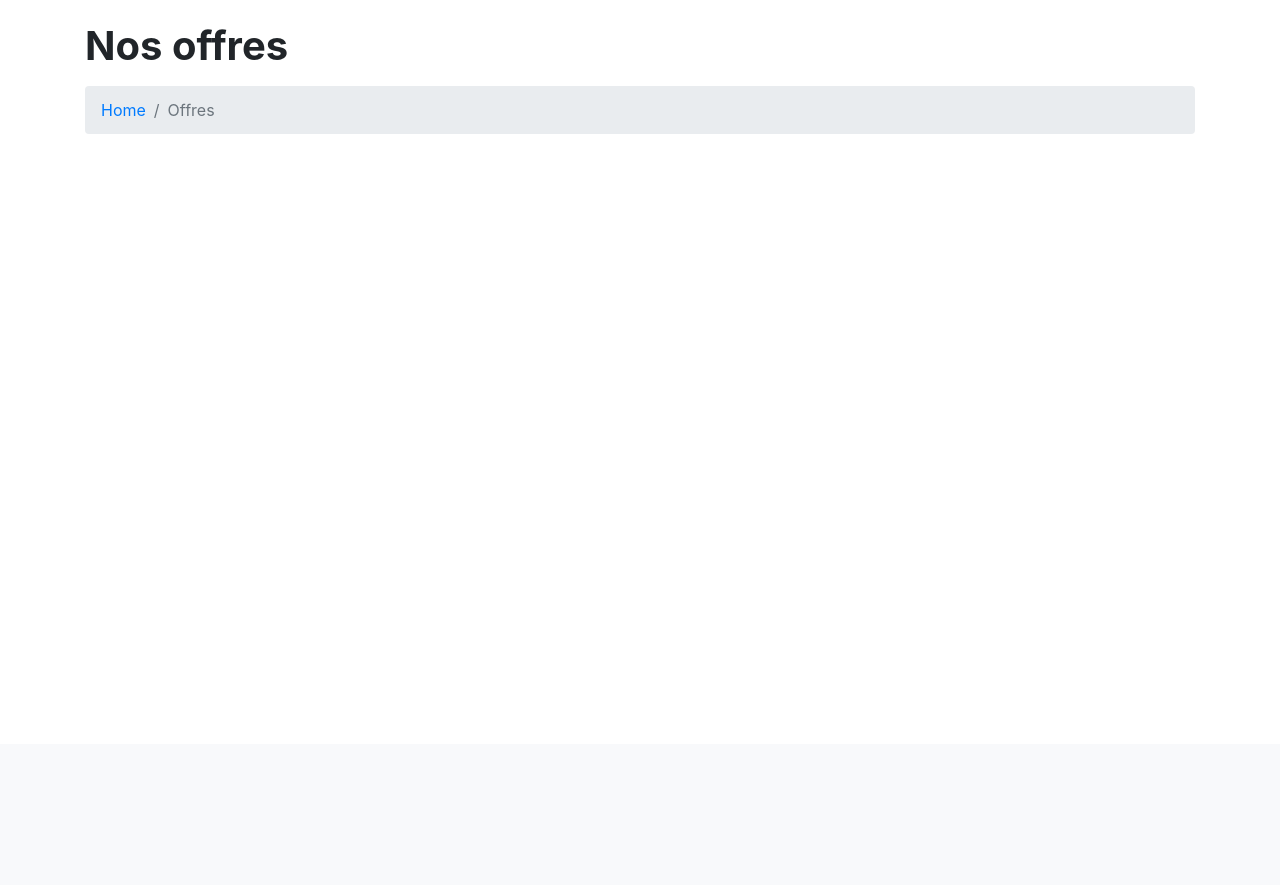
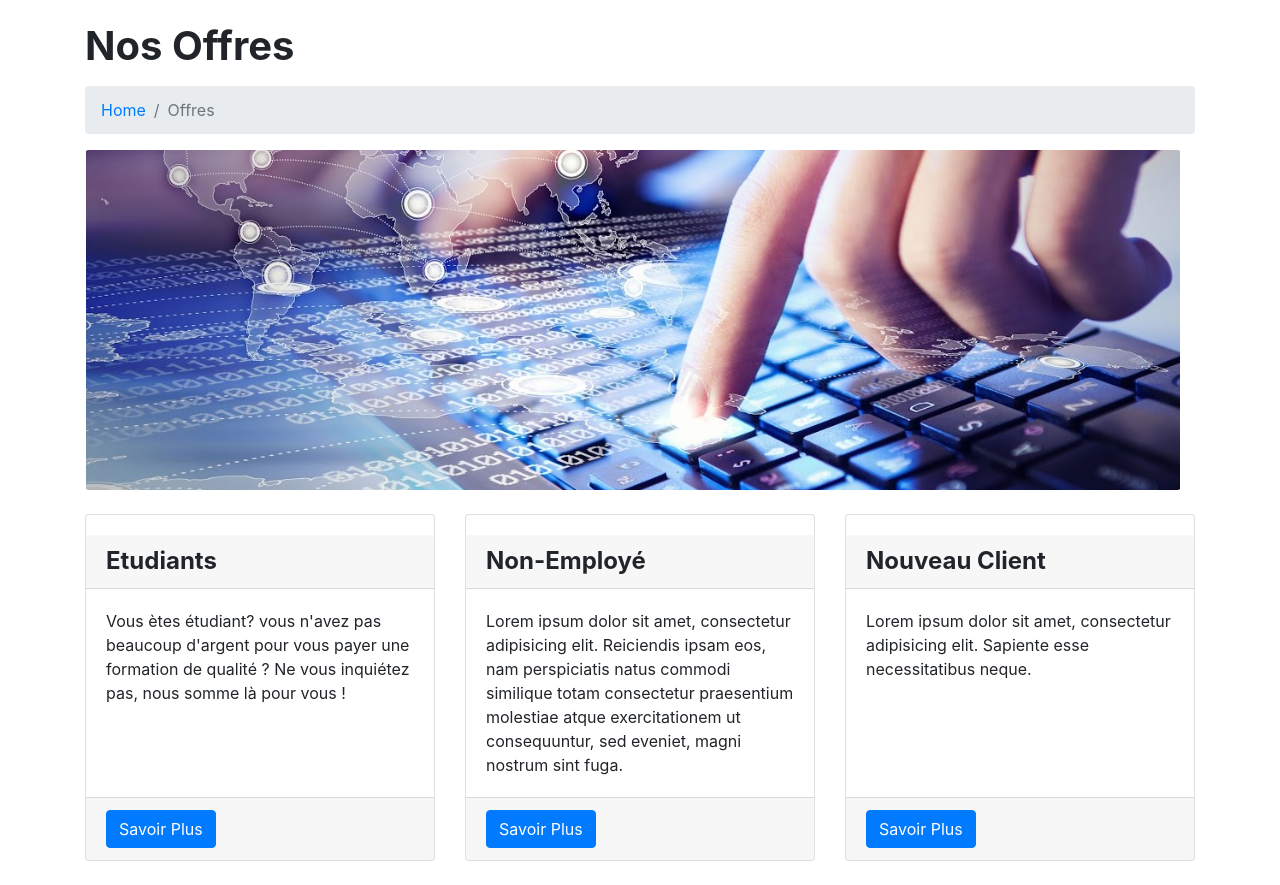
Before and after one commit to HibaMbr/pfe, a PHP site: page /offres.html in a window 1280 px wide. Shown: the part 56-941 px from the top of the page. Before the commit the page ends 190 px from the top, so only its background shows below. Run offline with PHP 8.4, Linux system fonts and the light colour scheme.

Commit message:
ajouter la page des offres

```diff
--- a/contact.html
+++ b/contact.html
@@ -26,7 +26,7 @@
     <div class="container">
 
       <!-- Nav Brand -->
-      <a href="index.html" class="navbar-brand text-white">Geni Soft Ecole</a>
+      <a id="logo" href="index.html" class="navbar-brand text-white">Geni Soft Ecole</a>
 
       <!-- Start Button -->
       <button class="navbar-toggler navbar-toggler-right" type="button" data-toggler="collapse"
--- a/css/custom.css
+++ b/css/custom.css
@@ -40,6 +40,7 @@ body {
 */
 
 /* Navigation Background color */
+
 .bg-dark {
     background-color: rgba(0, 59, 100) !important;
 }
@@ -70,18 +71,7 @@ h4 {
     margin: 20px 0px;
 }
 
-button:not(:disabled) {
-    cursor: pointer;
-    -webkit-appearance: button;
-    border: none;
-    width: 320px;
-    height: 53px;
-    margin-top: 20px;
-    color: white;
-    font-size: 1.6em;
-}
-
-.text-white {
+#logo {
     color: #fff!important;
     font-weight: bold;
 }
--- a/formations.html
+++ b/formations.html
@@ -30,7 +30,7 @@
     <div class="container">
 
       <!-- Nav Brand -->
-      <a href="index.html" class="navbar-brand text-white">Geni Soft Ecole</a>
+      <a id="logo" href="index.html" class="navbar-brand text-white">Geni Soft Ecole</a>
 
       <!-- Start Button -->
       <button class="navbar-toggler navbar-toggler-right" type="button" data-toggler="collapse"
--- a/index.html
+++ b/index.html
@@ -29,7 +29,7 @@
     <div class="container">
 
       <!-- Nav Brand -->
-      <a href="index.html" class="navbar-brand text-white">Geni Soft Ecole</a>
+      <a id="logo" href="index.html" class="navbar-brand text-white">Geni Soft Ecole</a>
 
       <!-- Start Button -->
       <button class="navbar-toggler navbar-toggler-right" type="button" data-toggler="collapse"
--- a/offres.html
+++ b/offres.html
@@ -29,7 +29,7 @@
         <div class="container">
 
             <!-- Nav Brand -->
-            <a href="index.html" class="navbar-brand text-white">Geni Soft Ecole</a>
+            <a id="logo" href="index.html" class="navbar-brand text-white">Geni Soft Ecole</a>
 
             <!-- Start Button -->
             <button class="navbar-toggler navbar-toggler-right" type="button" data-toggler="collapse"
@@ -77,7 +77,7 @@
     <!-- Start container -->
     <div class="div container">
         <!-- Page Title -->
-    <h1 class="mt-4 mb-3">Nos offres</h1>
+        <h1 class="mt-4 mb-3">Nos Offres</h1>
 
         <!-- Start Breadcrumb -->
         <ul class="breadcrumb">
@@ -85,7 +85,52 @@
             <li class="breadcrumb-item active">Offres</li>
         </ul>
         <!-- End Breadcrumb -->
+        <!-- Image Header -->
+        <!-- img\feuille.jpg   http://placehold.it/1200x300  img\femme.jpg   img\gens.jpg   img\capture.png -->
+        <img class="img-fluid rounded mb-4" src="img\finale.png" alt="">
+
+        <!-- Marketing Icons Section -->
+        <div class="row">
+            <div class="col-lg-4 mb-4">
+                <div class="card h-100">
+                    <h4 class="card-header">Etudiants</h4>
+                    <div class="card-body">
+                        <p class="card-text">Vous ètes étudiant? vous n'avez pas beaucoup d'argent pour vous payer une formation de qualité ? Ne vous inquiétez pas, nous somme là pour vous !</p>
                     </div>
+                    <div class="card-footer">
+                        <a href="#" class="btn btn-primary">Savoir Plus</a>
+                    </div>
+                </div>
+            </div>
+            <div class="col-lg-4 mb-4">
+                <div class="card h-100">
+                    <h4 class="card-header">Non-Employé</h4>
+                    <div class="card-body">
+                        <p class="card-text">Lorem ipsum dolor sit amet, consectetur adipisicing elit. Reiciendis ipsam
+                            eos, nam perspiciatis natus commodi similique totam consectetur praesentium molestiae atque
+                            exercitationem ut consequuntur, sed eveniet, magni nostrum sint fuga.</p>
+                    </div>
+                    <div class="card-footer">
+                        <a href="#" class="btn btn-primary">Savoir Plus</a>
+                    </div>
+                </div>
+            </div>
+            <div class="col-lg-4 mb-4">
+                <div class="card h-100">
+                    <h4 class="card-header">Nouveau Client</h4>
+                    <div class="card-body">
+                        <p class="card-text">Lorem ipsum dolor sit amet, consectetur adipisicing elit. Sapiente esse
+                            necessitatibus neque.</p>
+                    </div>
+                    <div class="card-footer">
+                        <a href="#" class="btn btn-primary">Savoir Plus</a>
+                    </div>
+                </div>
+            </div>
+        </div>
+        <!-- /.row -->
+    </div>
+    <!-- End Container -->
 
 </body>
 
```
Also changed, not shown: img/finale.PNG (added). Lines whose indentation alone changed are shown as unchanged.
